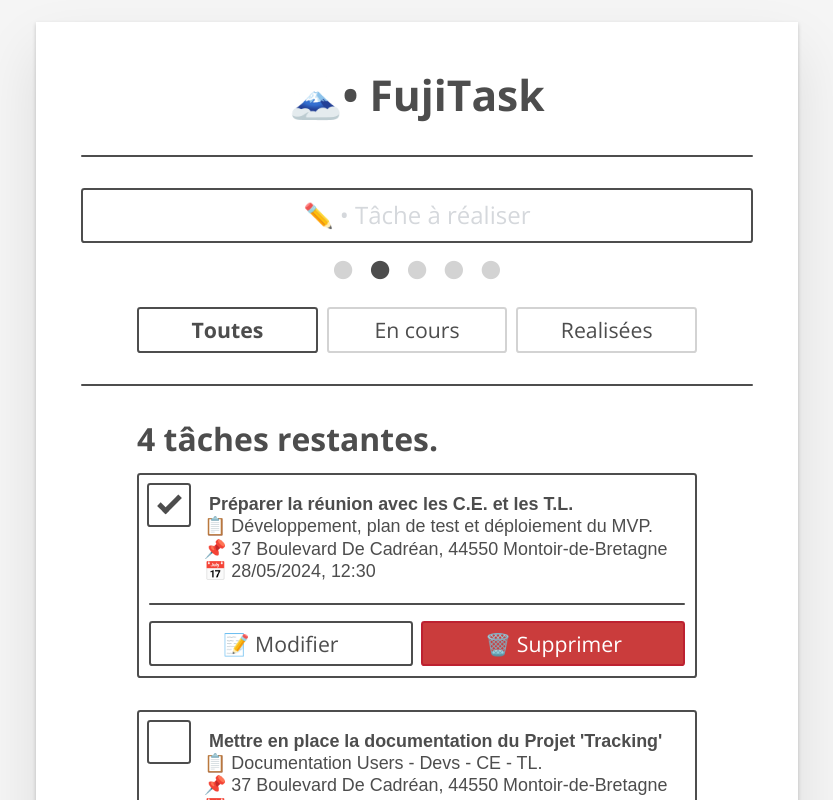
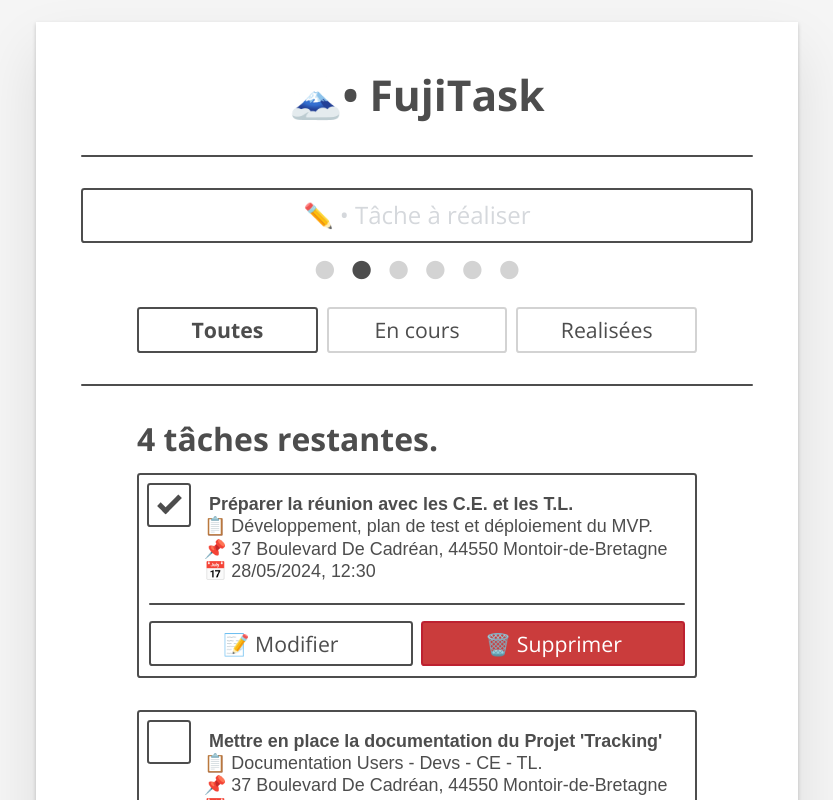
Before and after one commit to AshiikoAR/ToDo-list, a React (Create React App) app: page / in a window 1280 px wide. Both pictures are taken after a click on the button "Ajouter une nouvelle tâche". Shown: the top 800 px of the page, without its empty margins (223-1056 px from the left). Built offline with nearby package versions, Linux system fonts and the light colour scheme.

Commit message:
modified:   package-lock.json 	modified:   package.json 	modified:   src/components/form.js

```diff
--- a/package.json
+++ b/package.json
@@ -1,5 +1,5 @@
 {
-  "nom": "initiation",
+  "nom": "FujiTask",
   "version": "0.1.0",
   "private": true,
   "dependencies": {
--- a/src/components/form.js
+++ b/src/components/form.js
@@ -149,7 +149,7 @@ function Formulaire(props) {
             )}
             {(step >= 1 && step <= 5) && (
                 <div className="dots-container">
-                    {[0, 1, 2, 3, 4].map((dot, index) => (
+                    {[0, 1, 2, 3, 4, 5].map((dot, index) => (
                         <span key={index} className={`dot ${step === index ? "active" : ""}`} onClick={() => setStep(index)}>
                             &#9679;
                         </span>
```
Also changed, not shown: 1 other file (tests, documents, lock files or other folders).
